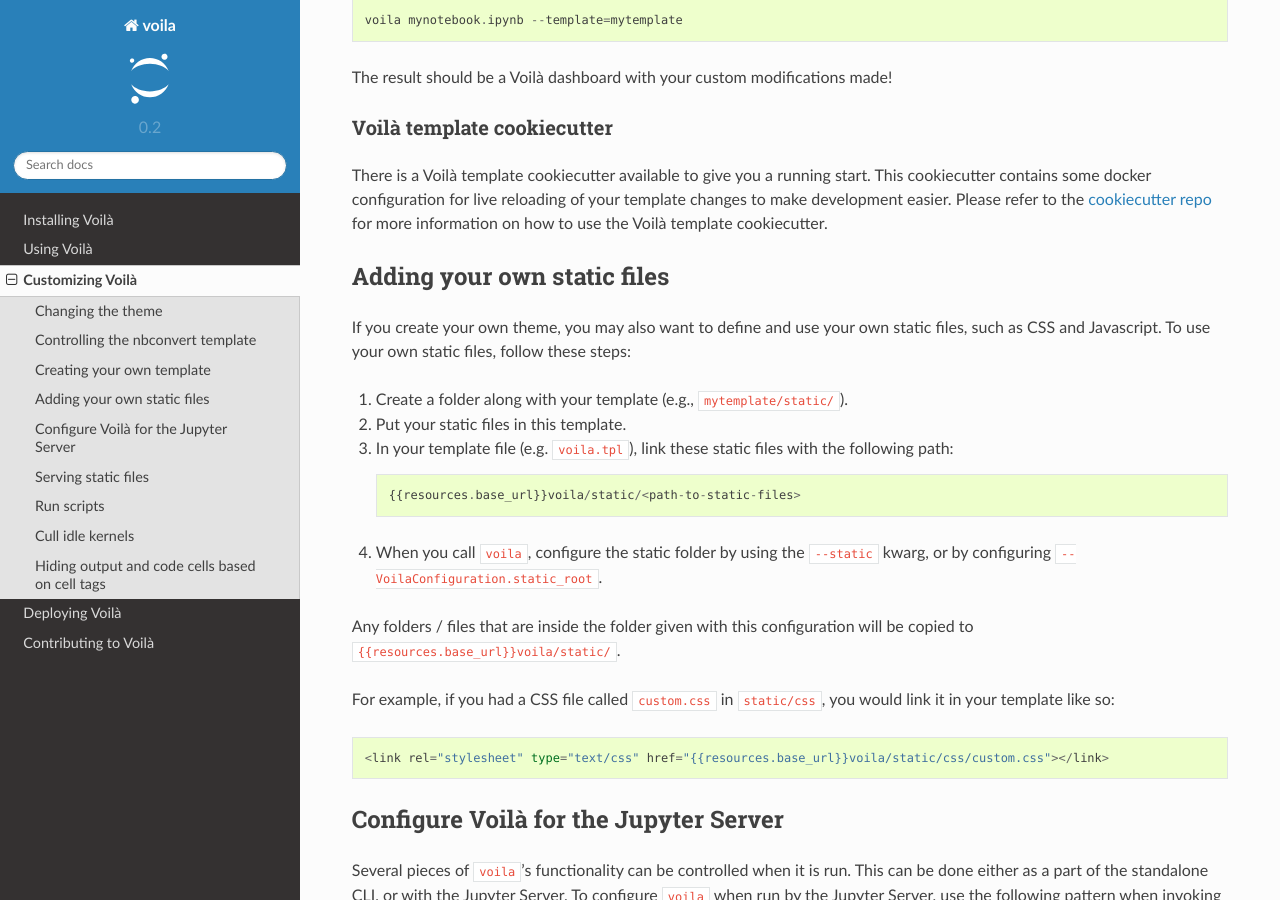
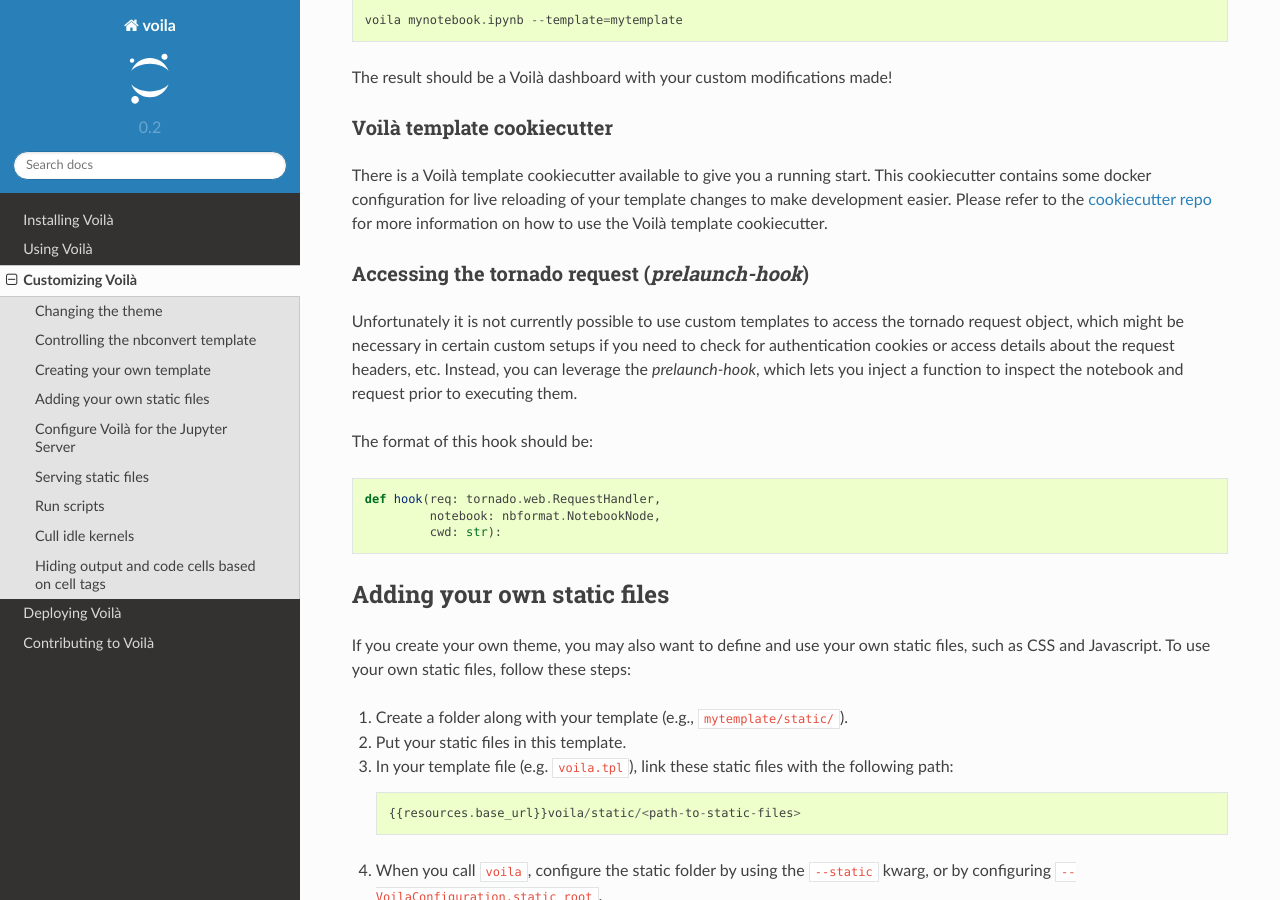
Before and after one commit to voila-dashboards/voila, a Sphinx documentation site: the page built from docs/source/customize.rst, in a window 1280 px wide and 900 px high, scrolled down 4337 px. Built offline with Sphinx 7.4.7 and the Read the Docs theme 2.0.0, drawn with Linux system fonts in a browser that asks for light colours.

Commit message:
add docs

```diff
--- a/docs/source/customize.rst
+++ b/docs/source/customize.rst
@@ -203,6 +203,25 @@
 This cookiecutter contains some docker configuration for live reloading of your template changes to make development easier.
 Please refer to the `cookiecutter repo <https://github.com/voila-dashboards/voila-template-cookiecutter>`_ for more information on how to use the Voilà template cookiecutter.
 
+
+Accessing the tornado request (`prelaunch-hook`)
+---------------------------------------------------
+
+Unfortunately it is not currently possible to use custom templates to access the tornado request object, which might be necessary in certain custom setups if you need
+to check for authentication cookies or access details about the request headers, etc.
+Instead, you can leverage the `prelaunch-hook`, which lets you inject a function to inspect the notebook and request prior to executing them.
+
+The format of this hook should be:
+
+.. code-block:: python
+
+   def hook(req: tornado.web.RequestHandler,
+            notebook: nbformat.NotebookNode,
+            cwd: str):
+
+
+
+
 Adding your own static files
 ============================
 
```
Also changed, not shown: 1 other file.
